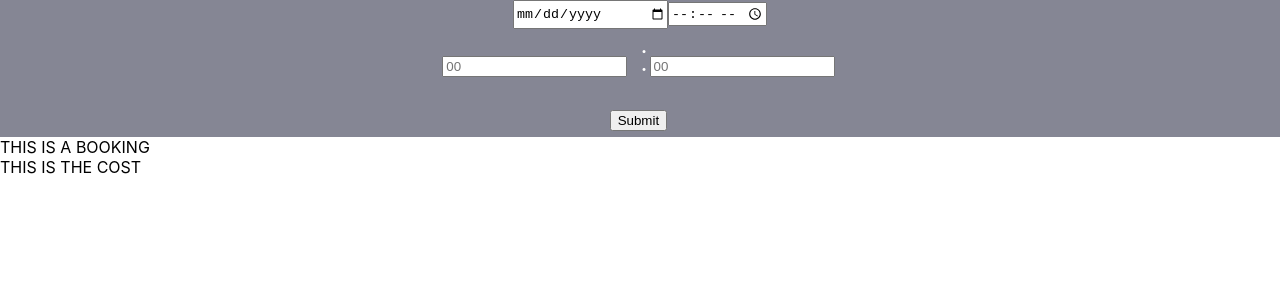
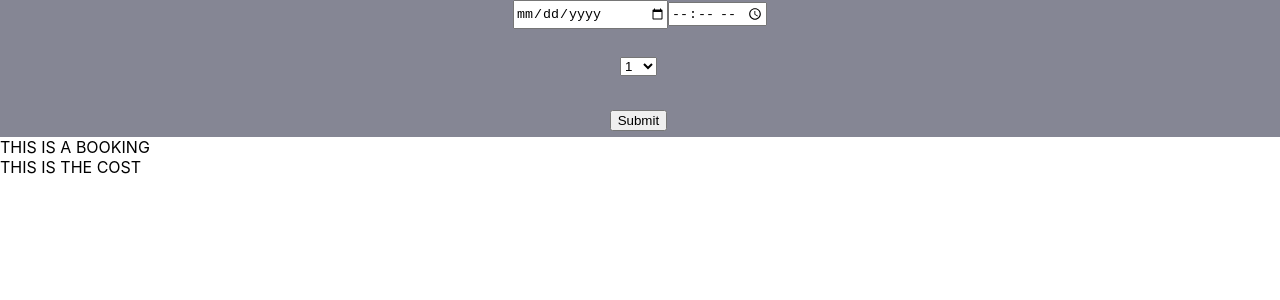
Before and after one commit to julianAbbott/bookingApp, a React (Create React App) app: page / in a window 1280 px wide. Shown: the top 300 px of the page. Built offline with nearby package versions, Linux system fonts and the light colour scheme.

Commit message:
chaged dur input to dropdown menu, updated parent child data flow arch.

```diff
--- /dev/null
+++ b/src/calculateBooking.js
@@ -0,0 +1,4 @@
+import React from 'react';
+export default function calculateBooking(date, time, dur){
+
+}
--- a/src/dateInput.js
+++ b/src/dateInput.js
@@ -2,11 +2,21 @@ import React from 'react';
 import PropTypes from "prop-types";
 import ReactDOM from 'react-dom';
 import './dateInput.css';
+import Display from './Display.js';
+
 export default class DateInput extends React.Component {
+
+  static propTypes = {
+    submitHandler: PropTypes.func // this is how I pass my data to the app component
+  };
+
 
     constructor() {
         super();
         this.state = {
+            date: null,
+            time: null,
+            dur: null
         };
         this.onInputchange = this.onInputchange.bind(this);
         this.onSubmitForm = this.onSubmitForm.bind(this);
@@ -19,28 +29,48 @@ export default class DateInput extends React.Component {
       }
 
       onSubmitForm() {
-        console.log(this.state)
+        console.log(this.state.time);
+        //this.props.submitHandler(this.state.date, this.state.time, this.state.dur); // here we use the function defined in the app
       }
+
 
     render(){
         const { items } = this.state;
         return(
         <div className="component-display">
-            <input name="myDate" type="date" id="dt" onChange={this.onInputchange}/>
-            <input name="myTime" type="time" id="tm" onChange={this.onInputchange}/>
+            <input name="date" type="date" id="dt" onChange={this.onInputchange}/>
+            <input name="time" type="time" id="tm" onChange={this.onInputchange}/>
             <div>
-            <input name="durHr" type="text" pattern="[0-2][0-9]" placeholder="00" onChange={this.onInputchange}/> :
-            <input name="durMin" type="text" pattern="[0-5][0-9]" placeholder="00" onChange={this.onInputchange}/>
+            <select name="dur" id="dur" onChange={this.onInputchange}>
+              <option value="1">1</option>
+              <option value="2">2</option>
+              <option value="3">3</option>
+              <option value="4">4</option>
+              <option value="5">5</option>
+              <option value="6">6</option>
+              <option value="7">7</option>
+              <option value="8">8</option>
+              <option value="9">9</option>
+              <option value="10">10</option>
+              <option value="11">11</option>
+              <option value="12">12</option>
+              <option value="13">13</option>
+              <option value="14">14</option>
+              <option value="15">15</option>
+              <option value="16">16</option>
+              <option value="17">17</option>
+              <option value="18">18</option>
+              <option value="19">19</option>
+              <option value="20">20</option>
+              <option value="21">21</option>
+              <option value="22">22</option>
+              <option value="23">23</option>
+
+            </select>
             </div>
             <div>
                 <button onClick={this.onSubmitForm}>Submit</button>
             </div>
         </div>);
-
-        // <body>
-        // <input type="date" id="dt" onchange="mydate1();" hidden/>
-        // <input type="text" id="ndt"  onclick="mydate();" hidden />
-        // <input type="button" Value="Date" onclick="mydate();" />
-        // </body>
     }
 }
```
Also changed, not shown: src/App.js (+9 -19 lines).
